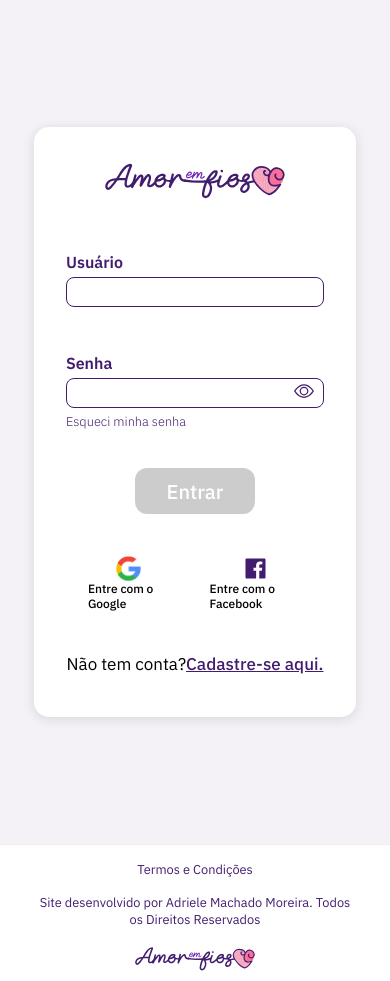
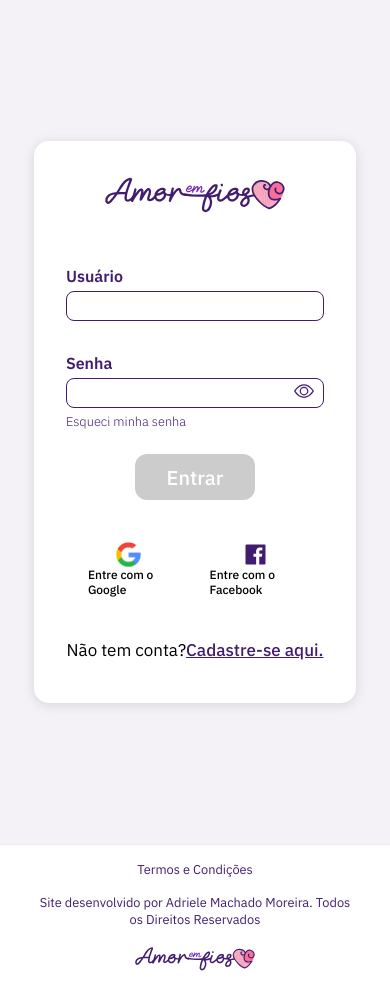
Before and after one commit to adrielemachado/TCC-FordEnter-AdrieleMachado, an Angular app: page / in a window 390 px wide. Built offline with nearby package versions, Linux system fonts and the light colour scheme.

Commit message:
fix: Melhora responsividade da página de login

```diff
--- a/src/app/components/login/login.component.css
+++ b/src/app/components/login/login.component.css
@@ -280,4 +280,8 @@ button:disabled {
         align-items: center;
         justify-content: center;
     }
+
+    .formulario {
+        gap: 1rem;
+    }
 }
```
Also changed, not shown: src/app/components/base/header-logado/header-logado.component.css (+6 -4 lines).
